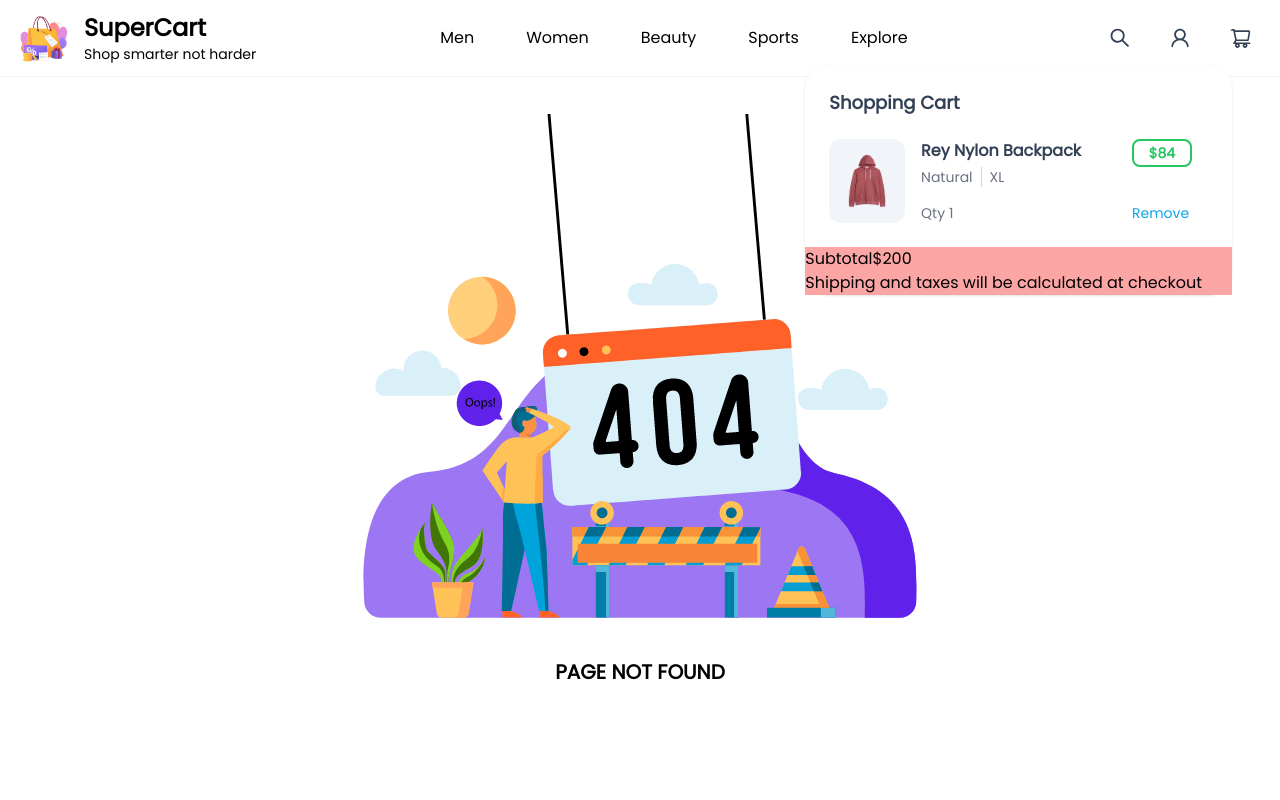
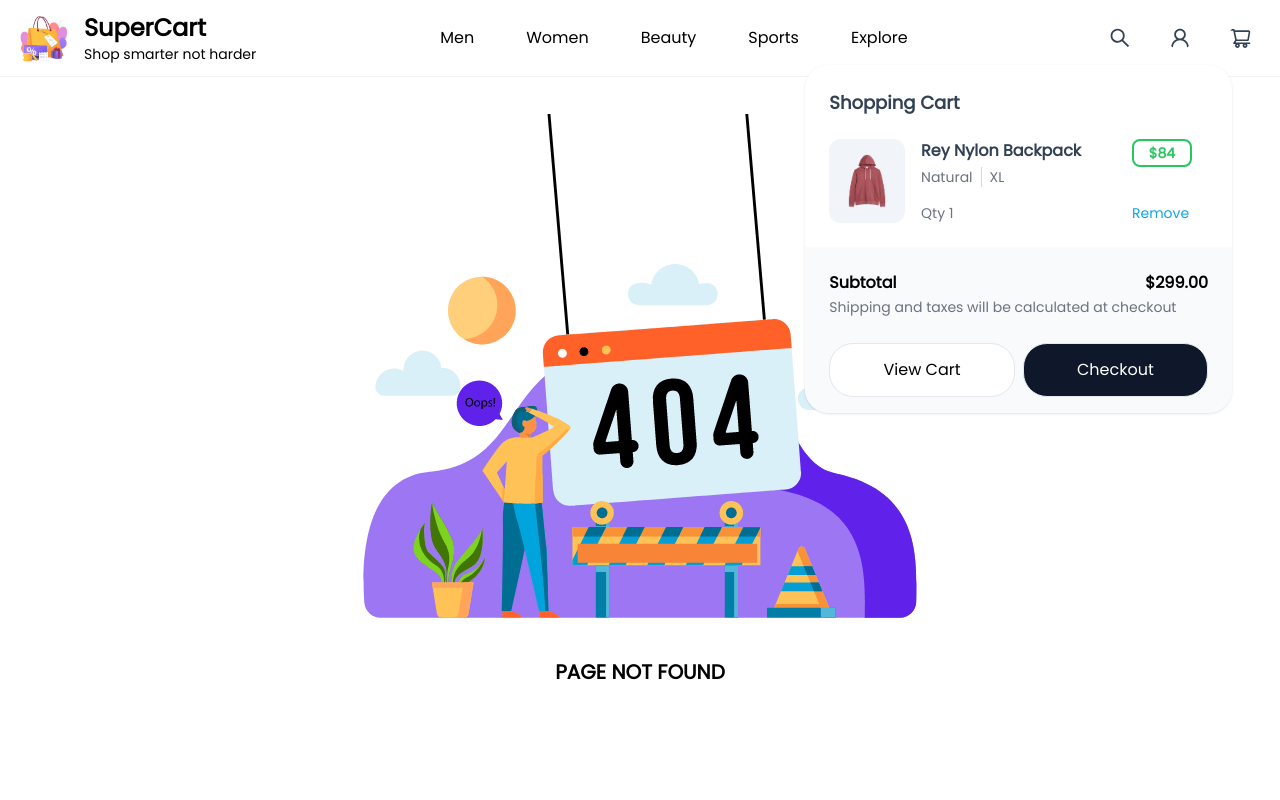
Before and after one commit to Muthoni77/supercart, a Next.js app: page / in a window 1280 px wide. Both pictures are taken after a click on the icon 1240 px from the left and 38 px from the top of the page. Shown: the top 800 px of the page. Built offline with nearby package versions, Linux system fonts and the light colour scheme.

Commit message:
checkout and viewcart btns

```diff
--- a/components/Cart/PriceDetails.tsx
+++ b/components/Cart/PriceDetails.tsx
@@ -2,13 +2,28 @@ import React from "react";
 
 const PriceDetails = () => {
   return (
-    <div className="bg-red-300 w-full">
+    <div className="bg-[#f9fafb] w-full px-6 pb-4 pt-6 rounded-bl-3xl rounded-br-3xl">
       <div>
-        <div>
+        <div className="flex  items-center justify-between font-bold">
           <span>Subtotal</span>
-          <span>$200</span>
+          <span>$299.00</span>
         </div>
-        <span>Shipping and taxes will be calculated at checkout</span>
+        <span className="text-gray-500 text-sm mt-2">
+          Shipping and taxes will be calculated at checkout
+        </span>
+        <div className="flex items-center justify-between mt-6">
+          <div className="w-1/2 pr-1">
+            <button className="w-full p-[14px] border hover:cursor-pointer bg-white hoverDownEffect  rounded-3xl">
+              View Cart
+            </button>
+          </div>
+
+          <div className="w-1/2 pl-1">
+            <button className="w-full p-[14px] border hover:cursor-pointer bg-[#0f172a] text-white hoverDownEffect  rounded-3xl">
+              Checkout
+            </button>
+          </div>
+        </div>
       </div>
     </div>
   );
```
